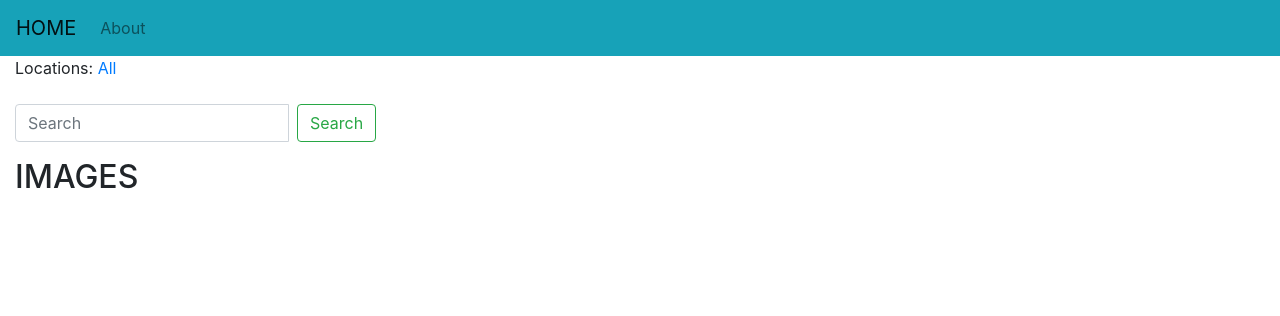
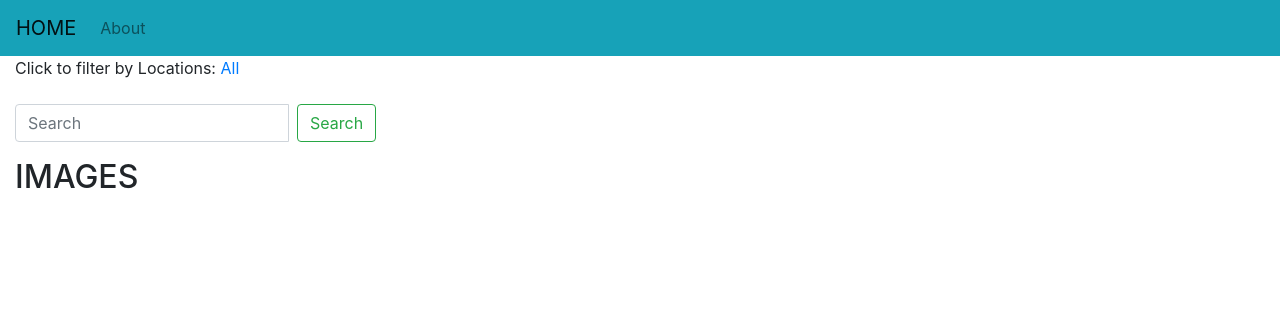
Before and after one commit to collins-kipkoech/personal-gallery, a Django app: page / in a window 1280 px wide. Shown: the top 316 px of the page. Run offline with Django 3.2, Linux system fonts and the light colour scheme; data that the repository does not hold is empty; some libraries are stand-ins or nearby versions.

Commit message:
making changes

```diff
--- a/image/templates/index.html
+++ b/image/templates/index.html
@@ -4,7 +4,7 @@
     <div class="row">
         <div class="col-lg-12">
             <div>
-                Locations:
+                Click to filter by Locations:
                 <a href="{% url 'image:images_list' %}">All</a>
 
                 {% for l in locations %}
```
